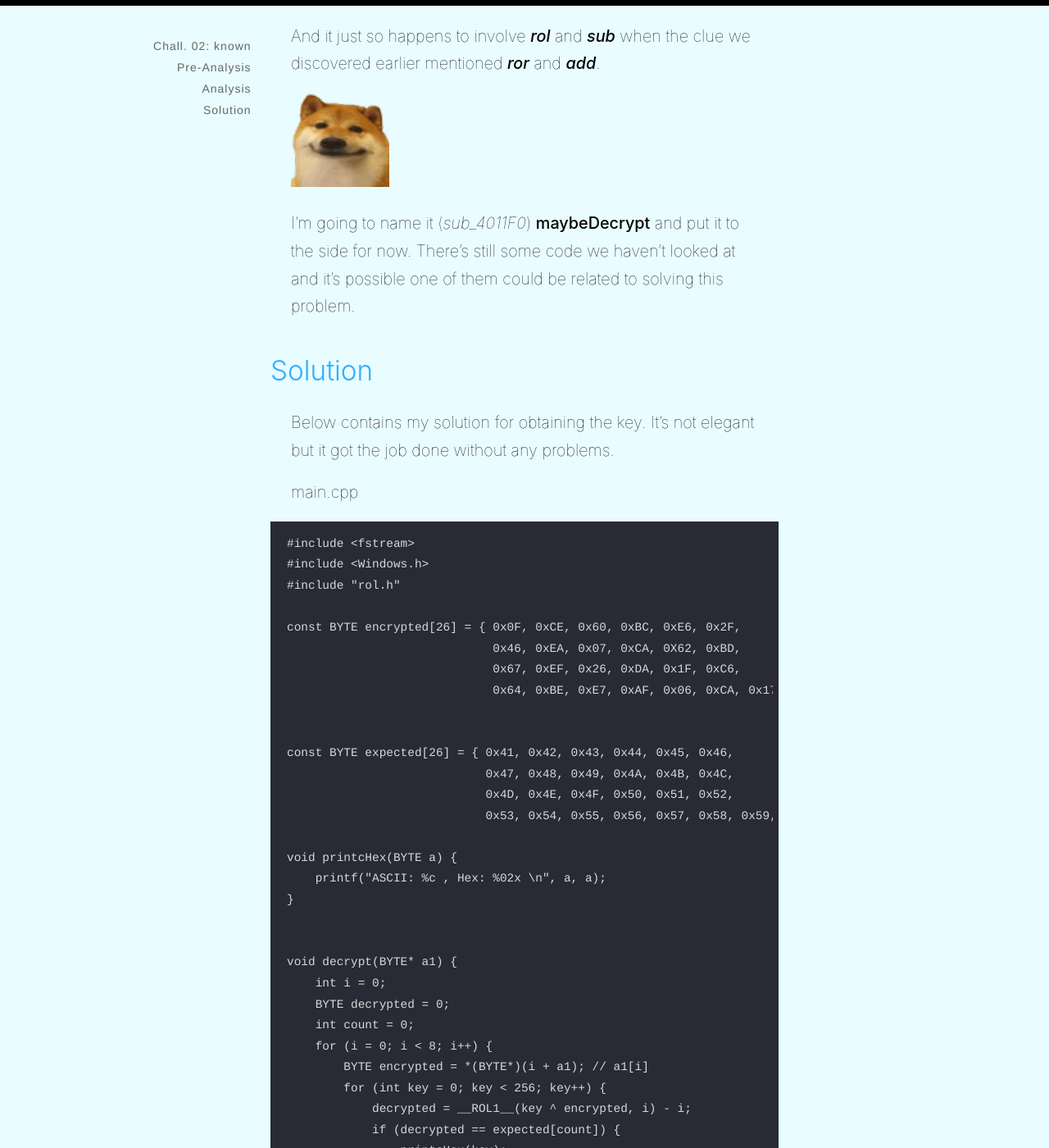
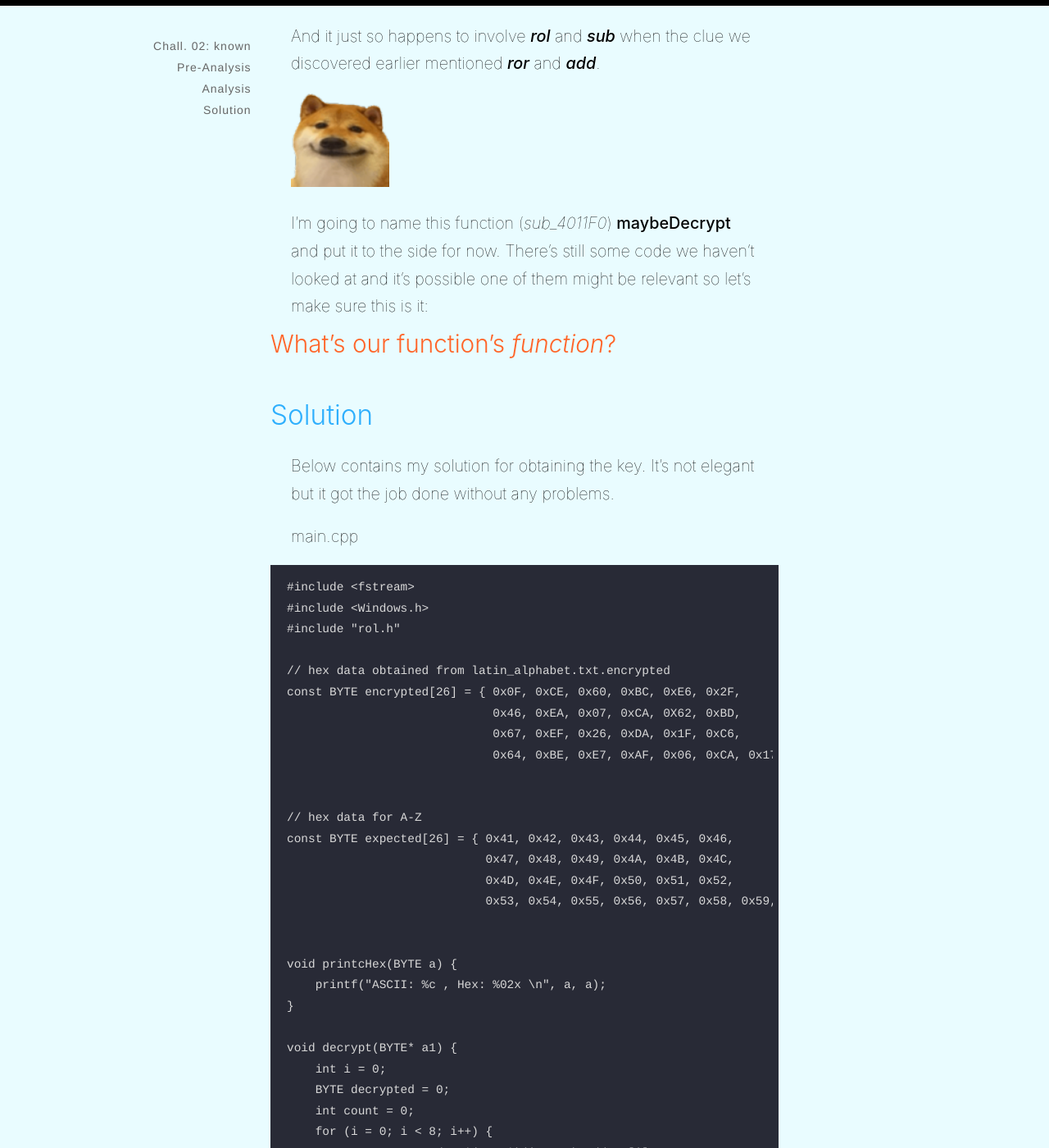
Before and after one commit to mibho/mibho.github.io.old2, a Jekyll site: the page built from _posts/2021-12-03-flarech2.md, in a window 1280 px wide and 1400 px high, scrolled down 20033 px. Shown: the whole window at 82% size. Built offline with Jekyll 4.4.1, drawn with Linux system fonts in a browser that asks for light colours; some of the changed text lies outside the part shown.

Commit message:
Update 2021-12-03-flarech2.md

```diff
--- a/_posts/2021-12-03-flarech2.md
+++ b/_posts/2021-12-03-flarech2.md
@@ -776,10 +776,10 @@ And it just so happens to involve ***rol*** and ***sub*** when the clue we disco
 
 <img src="/images/smugdoge.png" style="display: inline; width: 120px; ">
 
-I'm going to name it (*sub_4011F0*) **maybeDecrypt** and put it to the side for now. There's still some code we haven't looked at and it's possible one of them could be related to solving this problem.
+I'm going to name this function (*sub_4011F0*) **maybeDecrypt** and put it to the side for now. There's still some code we haven't looked at and it's possible one of them might be relevant so let's make sure this is it:
 
 
-
+#### What's our function's *function*?
 
 ## Solution
 
@@ -791,21 +791,23 @@ main.cpp
 #include <Windows.h>
 #include "rol.h"
 
+// hex data obtained from latin_alphabet.txt.encrypted
 const BYTE encrypted[26] = { 0x0F, 0xCE, 0x60, 0xBC, 0xE6, 0x2F,
                              0x46, 0xEA, 0x07, 0xCA, 0X62, 0xBD,
                              0x67, 0xEF, 0x26, 0xDA, 0x1F, 0xC6,
                              0x64, 0xBE, 0xE7, 0xAF, 0x06, 0xCA, 0x17, 0xC2 };
 
 
+// hex data for A-Z
 const BYTE expected[26] = { 0x41, 0x42, 0x43, 0x44, 0x45, 0x46,
                             0x47, 0x48, 0x49, 0x4A, 0x4B, 0x4C,
                             0x4D, 0x4E, 0x4F, 0x50, 0x51, 0x52,
                             0x53, 0x54, 0x55, 0x56, 0x57, 0x58, 0x59, 0x5A };
 
+
 void printcHex(BYTE a) {
     printf("ASCII: %c , Hex: %02x \n", a, a);
 }
-
 
 void decrypt(BYTE* a1) {
     int i = 0;
@@ -813,8 +815,12 @@ void decrypt(BYTE* a1) {
     int count = 0;
     for (i = 0; i < 8; i++) {
         BYTE encrypted = *(BYTE*)(i + a1); // a1[i]
+
+        //try all 256 possible characters in ASCII
         for (int key = 0; key < 256; key++) {
             decrypted = __ROL1__(key ^ encrypted, i) - i;
+
+            //got a match? print it and look for the next letter
             if (decrypted == expected[count]) {
                 printcHex(key);
                 break;
@@ -937,6 +943,7 @@ Now for the moment of truth:
 We did it :)
 
 <br>
-> Key: No1Trust
+
+> **Key**: No1Trust
 >
-> Flag: You_Have_Awakened_Me_Too_Soon_EXE@flare-on.com
+> **Flag**: You_Have_Awakened_Me_Too_Soon_EXE@flare-on.com
```
